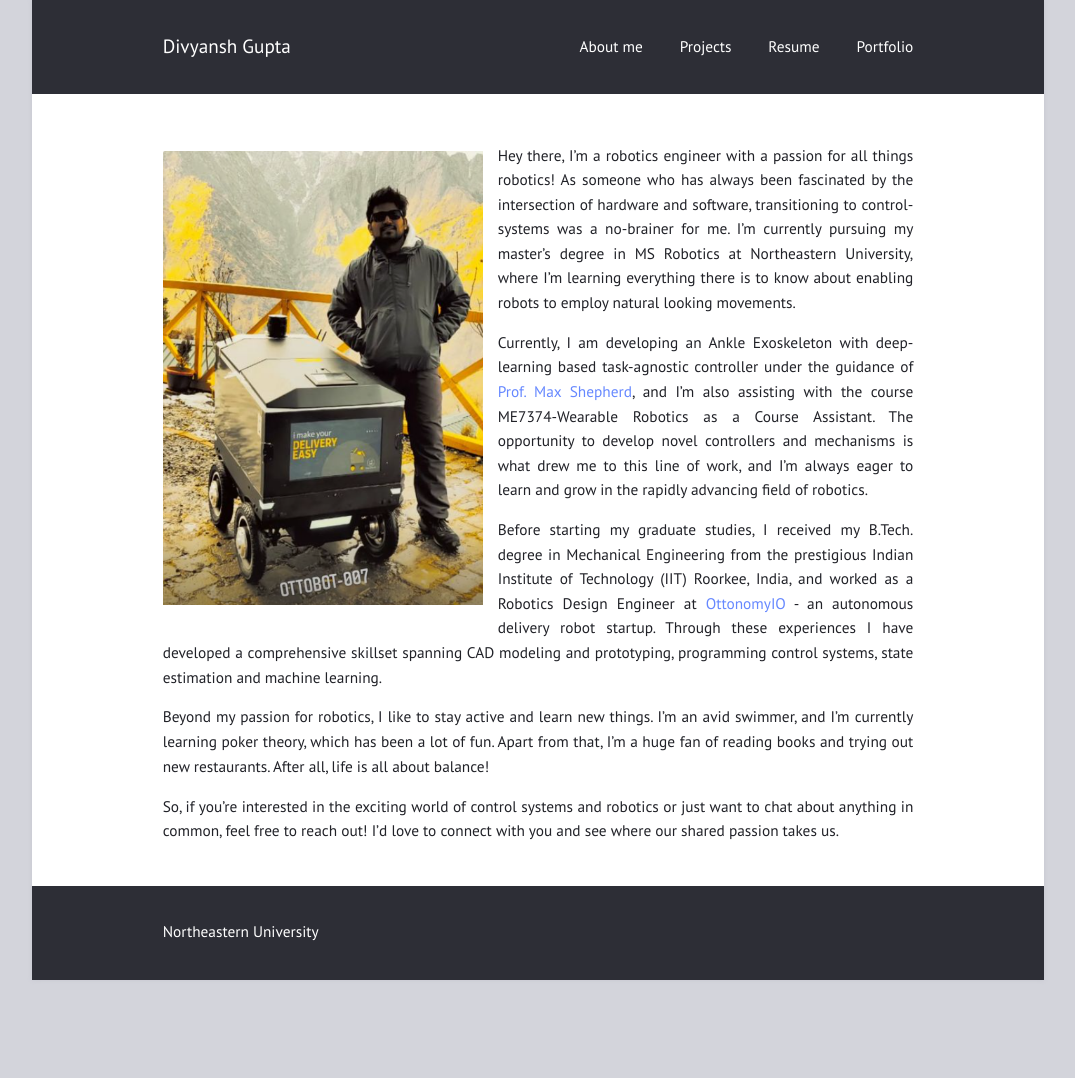
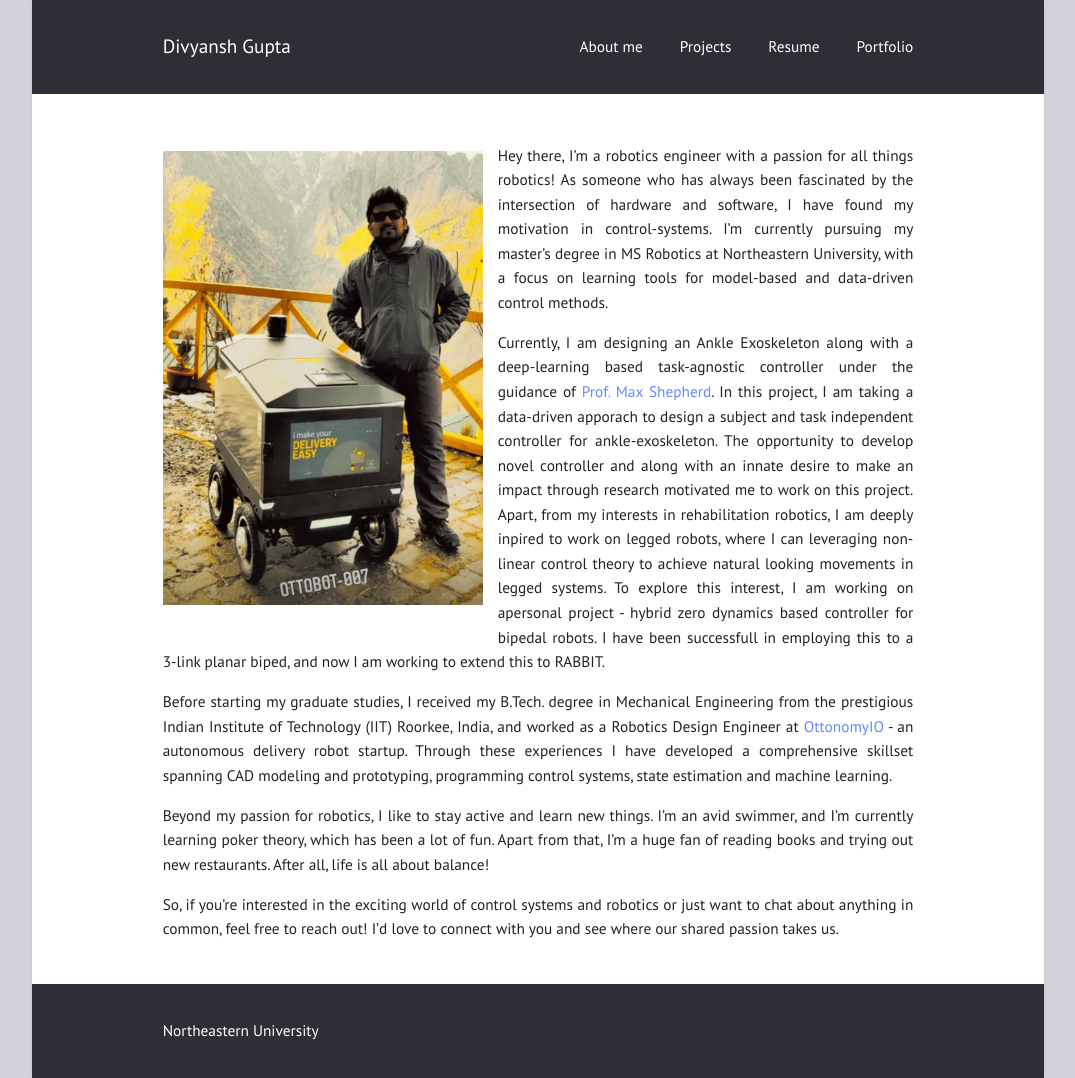
Before and after one commit to gupta-divy/gupta-divy.github.io, a Jekyll site: the page built from index.md, in a window 1280 px wide. Shown: the whole page, without its empty margins (102-1177 px from the left). Built offline with Jekyll 4.4.1, drawn with Linux system fonts in a browser that asks for light colours; before the commit the page ends 980 px from its top, so only the background shows below that.

Commit message:
Updated Index Page

```diff
--- a/index.md
+++ b/index.md
@@ -4,9 +4,9 @@ title: ""
 ---
 <img align="left" width="320" height="120" src="/assets/my_photo2.png" style="padding-right: 15px; padding-bottom: 15px;">
 
-Hey there, I'm a robotics engineer with a passion for all things robotics! As someone who has always been fascinated by the intersection of hardware and software, transitioning to control-systems was a no-brainer for me. I'm currently pursuing my master's degree in MS Robotics at Northeastern University, where I'm learning everything there is to know about enabling robots to employ natural looking movements.
+Hey there, I'm a robotics engineer with a passion for all things robotics! As someone who has always been fascinated by the intersection of hardware and software, I have found my motivation in control-systems. I'm currently pursuing my master's degree in MS Robotics at Northeastern University, with a focus on learning tools for model-based and data-driven control methods.
 
-Currently, I am developing an Ankle Exoskeleton with deep-learning based task-agnostic controller under the guidance of [Prof. Max Shepherd](https://coe.northeastern.edu/people/shepherd-maxwell/), and I'm also assisting with the course ME7374-Wearable Robotics as a Course Assistant. The opportunity to develop novel controllers and mechanisms is what drew me to this line of work, and I'm always eager to learn and grow in the rapidly advancing field of robotics.
+Currently, I am designing an Ankle Exoskeleton along with a deep-learning based task-agnostic controller under the guidance of [Prof. Max Shepherd](https://coe.northeastern.edu/people/shepherd-maxwell/). In this project, I am taking a data-driven apporach to design a subject and task independent controller for ankle-exoskeleton. The opportunity to develop novel controller and along with an innate desire to make an impact through research motivated me to work on this project. Apart, from my interests in rehabilitation robotics, I am deeply inpired to work on legged robots, where I can leveraging non-linear control theory to achieve natural looking movements in legged systems. To explore this interest, I am working on apersonal project - hybrid zero dynamics based controller for bipedal robots. I have been successfull in employing this to a 3-link planar biped, and now I am working to extend this to RABBIT.
 
 Before starting my graduate studies, I received my B.Tech. degree in Mechanical Engineering from the prestigious Indian Institute of Technology (IIT) Roorkee, India, and worked as a Robotics Design Engineer at [OttonomyIO](https://ottonomy.io/) - an autonomous delivery robot startup. Through these experiences I have developed a comprehensive skillset spanning CAD modeling and prototyping, programming control systems, state estimation and machine learning.
 
```
